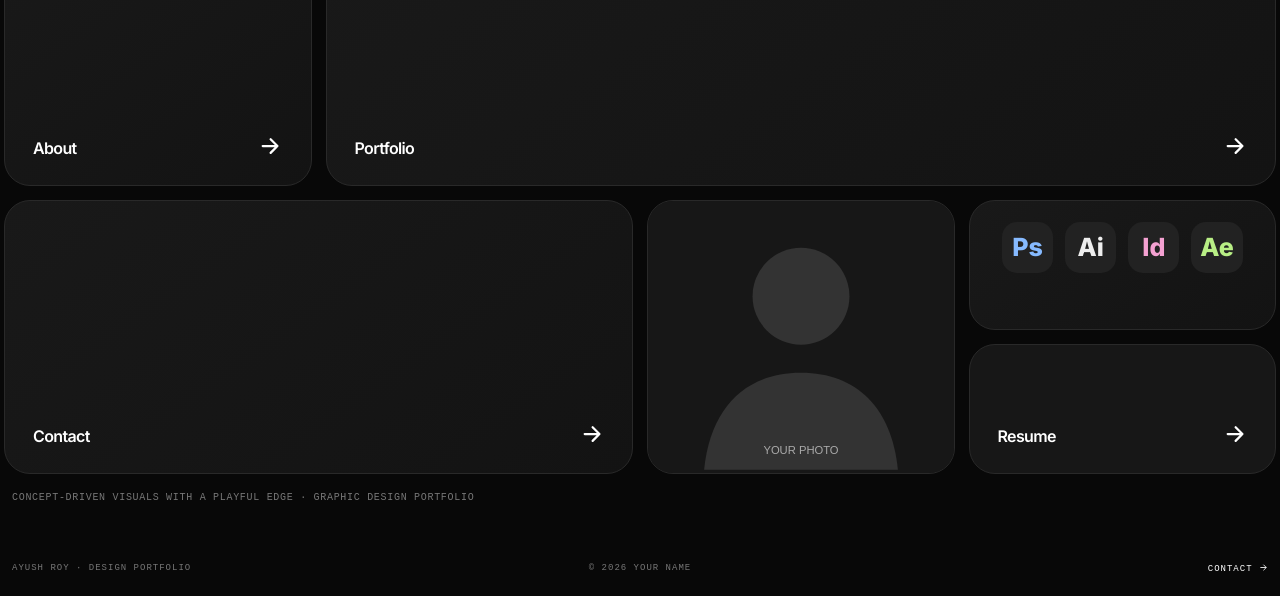
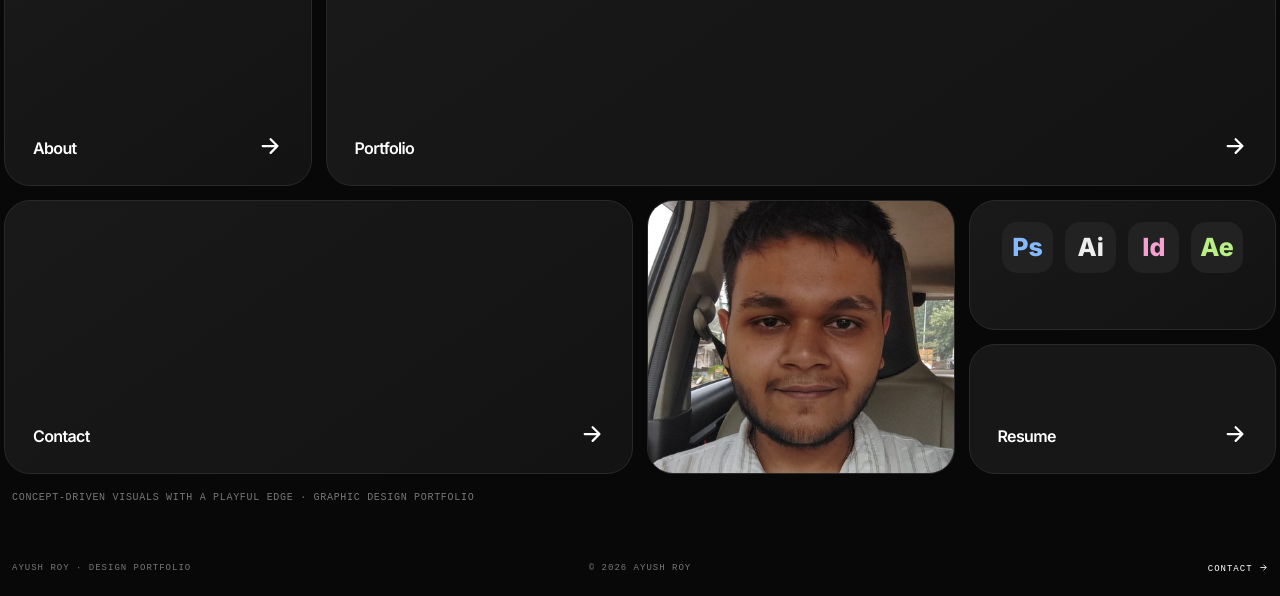
Before and after one commit to Ramanuz4/Ayush-Roy-Portfolio-Website, a plain HTML site: page index.html in a window 1280 px wide. Shown: the part 225-821 px from the top of the page. Drawn offline with nearby package versions, Linux system fonts and the light colour scheme.

Commit message:
logo update

```diff
--- a/index.html
+++ b/index.html
@@ -9,7 +9,7 @@
       content="Ayush Roy — Graphic & Communication Design student creating concept-driven visuals."
     />
     <title>Ayush Roy — Graphic & Communication Design</title>
-    <link rel="icon" href="assets/images/placeholders/logo-placeholder.svg" />
+    <link rel="icon" href="assets/images/ayush.jpg" />
     <link rel="stylesheet" href="css/site.css" />
     <script src="js/site.js" defer></script>
     <script type="module" src="https://unpkg.com/ionicons@7.1.0/dist/ionicons/ionicons.esm.js"></script>
@@ -33,7 +33,7 @@
           ><span class="tile-label">Contact</span
           ><span class="arrow"><ion-icon name="arrow-forward-outline" aria-hidden="true"></ion-icon></span></a
         ><div class="tile portrait-tile" aria-label="Ayush Roy profile picture">
-          <img src="assets/images/placeholders/profile-placeholder.svg" alt="Ayush Roy" />
+          <img src="assets/images/ayush.jpg" alt="Ayush Roy" />
         </div><a class="tile tools-tile" href="pages/skills.html"
           ><div class="tool-icons">
             <span class="tool-icon ue">Ps</span><span class="tool-icon unity">Ai</span><span class="tool-icon code">Id</span><span class="tool-icon pixel">Ae</span>
@@ -48,7 +48,7 @@
     </main>
     <footer class="footer">
       <span>AYUSH ROY · DESIGN PORTFOLIO</span
-      ><span>© <span id="year">2026</span> YOUR NAME</span
+      ><span>© <span id="year">2026</span> AYUSH ROY</span
       ><a href="pages/contact.html"
         >CONTACT <ion-icon name="arrow-forward-outline" aria-hidden="true"></ion-icon></a
       >
```
Also changed, not shown: assets/images/ayush.jpg (added), assets/images/placeholders/ayush.jpg (added).
